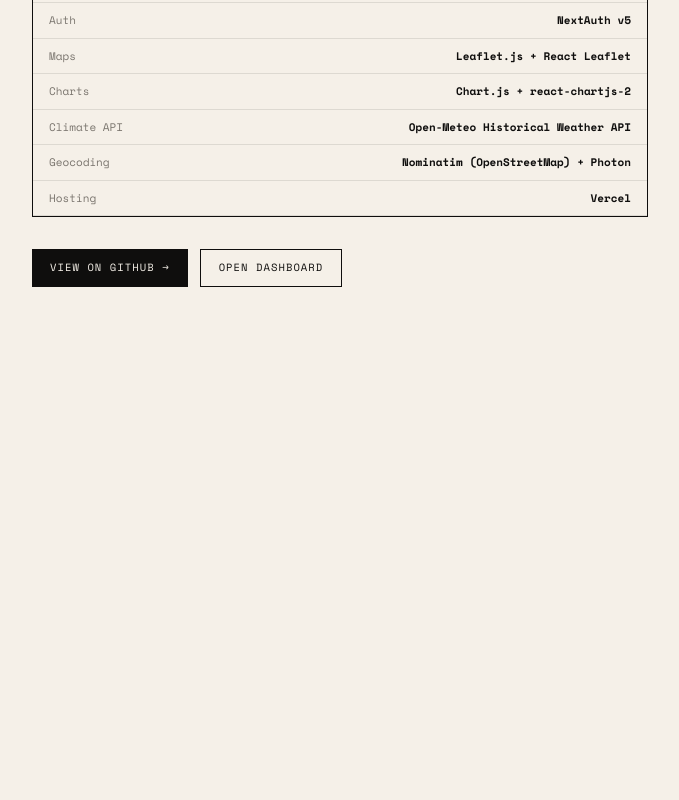
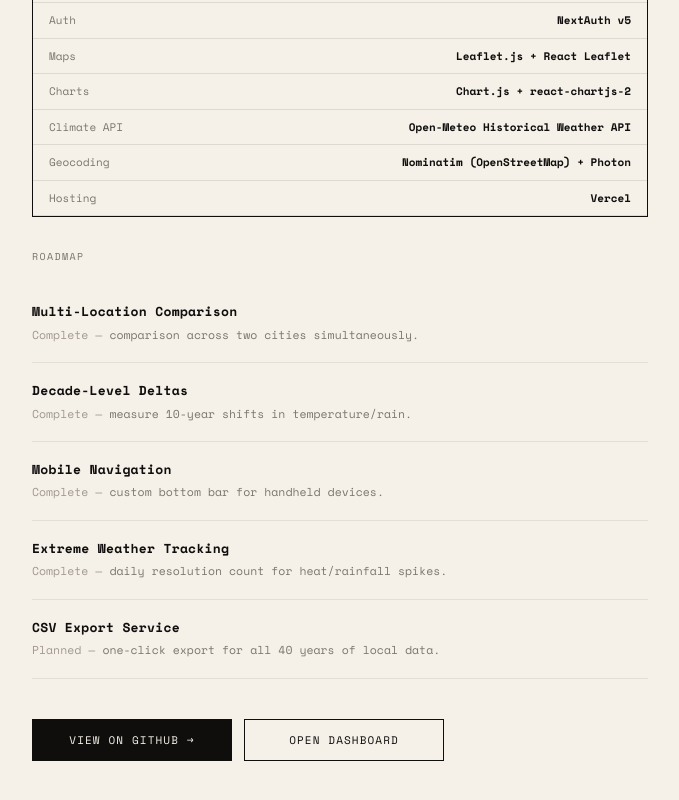
Before and after one commit to Javeria-taj/Genome, a Next.js app: page /about in a window 1280 px wide. Shown: the part 500-1300 px from the top of the page, without its empty margins (300-979 px from the left). Before the commit the page ends 847 px from the top, so only its background shows below. Built offline with nearby package versions, Linux system fonts and the light colour scheme.

Commit message:
Added roadmap

```diff
--- a/src/app/about/page.tsx
+++ b/src/app/about/page.tsx
@@ -82,22 +82,50 @@
           ))}
         </div>
 
-        <div style={{ display: "flex", gap: "12px", flexWrap: "wrap" }}>
+        {/* ── ROADMAP SECTION ── */}
+        <div style={{ marginBottom: "40px" }}>
+          <div style={{ fontSize: "10px", textTransform: "uppercase", letterSpacing: "0.14em",
+                        color: "var(--dim, #7a756e)", marginBottom: "20px" }}>
+            ROADMAP
+          </div>
+
+          {[
+            { t: "Multi-Location Comparison", s: "Complete", d: "comparison across two cities simultaneously." },
+            { t: "Decade-Level Deltas", s: "Complete", d: "measure 10-year shifts in temperature/rain." },
+            { t: "Mobile Navigation", s: "Complete", d: "custom bottom bar for handheld devices." },
+            { t: "Extreme Weather Tracking", s: "Complete", d: "daily resolution count for heat/rainfall spikes." },
+            { t: "CSV Export Service", s: "Planned", d: "one-click export for all 40 years of local data." },
+          ].map((item, i) => (
+            <div key={i} style={{ padding: "18px 0", borderBottom: i === 4 ? "none" : "1px solid rgba(15,14,13,0.08)" }}>
+              <div style={{ fontSize: "13px", fontWeight: 700, marginBottom: "4px", letterSpacing: "0.02em" }}>
+                {item.t}
+              </div>
+              <div style={{ fontSize: "11.5px", color: "var(--dim, #7a756e)", lineHeight: 1.6 }}>
+                <span style={{ color: "var(--dim2, #a09890)" }}>{item.s} —</span> {item.d}
+              </div>
+            </div>
+          ))}
+          <div style={{ borderTop: "1px solid rgba(15,14,13,0.08)", height: "1px" }} />
+        </div>
+
+        <div style={{ display: "flex", gap: "12px", flexWrap: "wrap", marginTop: "40px" }}>
           <a href="https://github.com/Javeria-taj" target="_blank" style={{
-            display: "flex", alignItems: "center", gap: "8px",
+            display: "flex", alignItems: "center", justifyContent: "center",
             background: "var(--ink, #0f0e0d)", color: "var(--paper, #f5f0e8)",
-            fontFamily: "Space Mono", fontSize: "10.5px", textTransform: "uppercase",
-            letterSpacing: "0.1em", padding: "10px 18px", textDecoration: "none",
+            fontFamily: "Space Mono", fontSize: "11px", textTransform: "uppercase",
+            letterSpacing: "0.1em", padding: "12px 24px", textDecoration: "none",
+            minWidth: "200px"
           }}>
-            View on GitHub →
+            VIEW ON GITHUB →
           </a>
           <Link href="/dashboard" style={{
-            display: "flex", alignItems: "center", gap: "8px",
+            display: "flex", alignItems: "center", justifyContent: "center",
             border: "1px solid var(--ink, #0f0e0d)", color: "var(--ink, #0f0e0d)",
-            fontFamily: "Space Mono", fontSize: "10.5px", textTransform: "uppercase",
-            letterSpacing: "0.1em", padding: "10px 18px", textDecoration: "none",
+            fontFamily: "Space Mono", fontSize: "11px", textTransform: "uppercase",
+            letterSpacing: "0.1em", padding: "12px 24px", textDecoration: "none",
+            minWidth: "200px"
           }}>
-            Open Dashboard
+            OPEN DASHBOARD
           </Link>
         </div>
       </div>
--- a/src/app/globals.css
+++ b/src/app/globals.css
@@ -62,7 +62,7 @@
 
 /* ── AUTH PAGES ── */
 .login-headline  { font-size: 48px; line-height: 1.12; }
-.login-subtext   { font-size: 14px; line-height: 1.85; }
+.login-subtext   { font-size: clamp(14.5px, 1.1vw, 16.5px); line-height: 1.85; }
 .stats-val       { font-size: 26px; }
 .stats-lbl       { font-size: 11px; letter-spacing: 0.12em; }
 
@@ -1249,17 +1249,17 @@
 }
 
 .ls-val {
-  font-size: 18px;
+  font-size: 22px;
   font-weight: 700;
   display: block;
   color: rgba(245, 240, 232, .9);
 }
 
 .ls-lbl {
-  font-size: 8px;
+  font-size: 10px;
   color: rgba(245, 240, 232, .45);
   text-transform: uppercase;
-  letter-spacing: .1em;
+  letter-spacing: .12em;
   margin-top: 2px;
 }
 
--- a/src/components/auth/AuthLeftPanel.tsx
+++ b/src/components/auth/AuthLeftPanel.tsx
@@ -79,7 +79,7 @@
               <span className="ls-lbl">Avg rise</span>
             </div>
             <div className="ls">
-              <span className="ls-val">∞</span>
+              <span className="ls-val" style={{ fontSize: '32px', lineHeight: '0.8' }}>∞</span>
               <span className="ls-lbl">Locations</span>
             </div>
           </div>
--- a/src/components/auth/LoginForm.tsx
+++ b/src/components/auth/LoginForm.tsx
@@ -142,7 +142,13 @@
           <div style={{ marginTop: "6px", textAlign: "right" }}>
             <span
               onClick={() => { setForgotOpen(true); setForgotEmail(email); }}
-              style={{ cursor: "pointer", textDecoration: "underline", color: "var(--accent)", fontSize: "10px" }}
+              style={{
+                cursor: "pointer",
+                textDecoration: "underline",
+                color: "var(--accent)",
+                fontSize: "clamp(12px, 0.85vw, 13px)",
+                letterSpacing: "0.02em"
+              }}
             >
               Forgot password?
             </span>
@@ -151,8 +157,13 @@
 
         <AuthButton status={status}>Authenticate & Enter Dashboard</AuthButton>
 
-        <div style={{ marginTop: "12px", display: "flex", justifyContent: "center" }}>
-          <Link href="/register" style={{ fontSize: "10px", color: "var(--ink)", textDecoration: "underline" }}>
+        <div style={{ marginTop: "16px", display: "flex", justifyContent: "center" }}>
+          <Link href="/register" style={{
+            fontSize: "clamp(12px, 0.85vw, 13px)",
+            color: "var(--ink)",
+            textDecoration: "underline",
+            letterSpacing: "0.02em"
+          }}>
             Create account
           </Link>
         </div>
--- a/src/components/auth/RegisterForm.tsx
+++ b/src/components/auth/RegisterForm.tsx
@@ -105,8 +105,13 @@
           Create Account &amp; Enter Dashboard
         </AuthButton>
 
-        <div style={{ marginTop: "12px", display: "flex", justifyContent: "center" }}>
-          <Link href="/login" style={{ fontSize: "10px", color: "var(--ink)", textDecoration: "underline" }}>
+        <div style={{ marginTop: "16px", display: "flex", justifyContent: "center" }}>
+          <Link href="/login" style={{
+            fontSize: "clamp(12px, 0.85vw, 13px)",
+            color: "var(--ink)",
+            textDecoration: "underline",
+            letterSpacing: "0.02em"
+          }}>
             Already have an account? Sign in
           </Link>
         </div>
```
